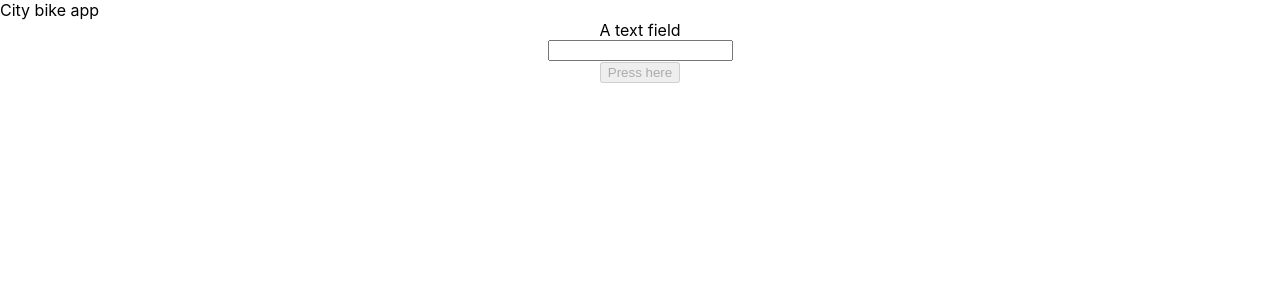
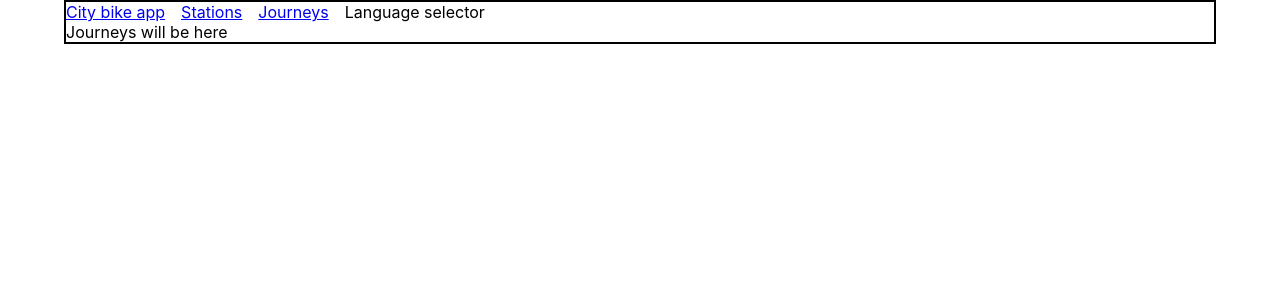
Before and after one commit to mikkohyy/city-bike-app, a React (Create React App) app in the folder client/: page /journeys in a window 1280 px wide. Shown: the top 300 px of the page. Built offline with nearby package versions, Linux system fonts and the light colour scheme.

Commit message:
add preliminary version of the app and its components

```diff
--- a/client/package.json
+++ b/client/package.json
@@ -6,6 +6,7 @@
     "axios": "^1.2.2",
     "react": "^18.2.0",
     "react-dom": "^18.2.0",
+    "react-router-dom": "^6.6.2",
     "react-scripts": "5.0.1",
     "styled-components": "^5.3.6",
     "web-vitals": "^2.1.4"
@@ -45,6 +46,7 @@
     "@types/node": "^18.11.18",
     "@types/react": "^18.0.26",
     "@types/react-dom": "^18.0.10",
+    "@types/react-router-dom": "^5.3.3",
     "@types/styled-components": "^5.1.26",
     "@types/testing-library__jest-dom": "^5.14.5",
     "http-proxy-middleware": "^2.0.6",
--- a/client/src/App.tsx
+++ b/client/src/App.tsx
@@ -1,31 +1,12 @@
-import { useState } from 'react'
-import axios from 'axios'
-import TestComponent from './components/TestComponent'
+import theme from './theme'
+import { ThemeProvider } from 'styled-components'
+import MainContainer from './components/MainContainer'
 
 const App = () => {
-  // eslint-disable-next-line @typescript-eslint/no-explicit-any
-  const [stationData, setStationData] = useState<any>(undefined)
-
-  const handleClick = async () => {
-    try {
-      const responseData = await axios.get('/api/stations')
-      setStationData(responseData.data)
-    } catch (error) {
-      console.log(error)
-    }
-  }
-
   return (
-    <div>
-      <div>City bike app</div>
-      <TestComponent buttonText='Press here' handleClick={handleClick} />
-      {stationData !== undefined
-        ? // eslint-disable-next-line @typescript-eslint/no-explicit-any
-          stationData.map((station: any) => (
-            <div key={station.stationId}>{station.nameInFinnish}</div>
-          ))
-        : undefined}
-    </div>
+    <ThemeProvider theme={theme}>
+      <MainContainer />
+    </ThemeProvider>
   )
 }
 
--- /dev/null
+++ b/client/src/components/ControlBar/index.tsx
@@ -0,0 +1,19 @@
+import styled from 'styled-components'
+import { Link } from 'react-router-dom'
+
+const ControlBarContainer = styled.div`
+  ${(props) => props.theme.components.containers.controlBar}
+`
+
+const ControlBar = () => {
+  return (
+    <ControlBarContainer>
+      <Link to='/'>City bike app</Link>
+      <Link to='/stations'>Stations</Link>
+      <Link to='/journeys'>Journeys</Link>
+      <div>Language selector</div>
+    </ControlBarContainer>
+  )
+}
+
+export default ControlBar
--- /dev/null
+++ b/client/src/components/Journeys/index.tsx
@@ -0,0 +1,5 @@
+const Journeys = () => {
+  return <div>Journeys will be here</div>
+}
+
+export default Journeys
--- /dev/null
+++ b/client/src/components/LanguageSelector/index.tsx
@@ -0,0 +1,5 @@
+const LanguageSelector = () => {
+  return <div>Select language</div>
+}
+
+export default LanguageSelector
--- /dev/null
+++ b/client/src/components/Main/index.tsx
@@ -0,0 +1,5 @@
+const Main = () => {
+  return <div>This is the main view</div>
+}
+
+export default Main
--- /dev/null
+++ b/client/src/components/MainContainer.tsx
@@ -0,0 +1,27 @@
+import { BrowserRouter as Router, Routes, Route } from 'react-router-dom'
+import styled from 'styled-components'
+import Stations from './Stations'
+import Journeys from './Journeys'
+import Main from './Main'
+import ControlBar from './ControlBar'
+
+const StyledMainContainer = styled.div`
+  ${(props) => props.theme.components.containers.mainContainer}
+`
+
+const MainContainer = () => {
+  return (
+    <Router>
+      <StyledMainContainer>
+        <ControlBar />
+        <Routes>
+          <Route path='/' element={<Main />} />
+          <Route path='/stations' element={<Stations />} />
+          <Route path='/journeys' element={<Journeys />} />
+        </Routes>
+      </StyledMainContainer>
+    </Router>
+  )
+}
+
+export default MainContainer
--- /dev/null
+++ b/client/src/components/Stations/index.tsx
@@ -0,0 +1,5 @@
+const Stations = () => {
+  return <div>Stations will be here</div>
+}
+
+export default Stations
--- a/client/src/theme.ts
+++ b/client/src/theme.ts
@@ -3,8 +3,29 @@ const palette = {
   light: '#ffffff',
 }
 
+const generalProperties = {
+  marginFromSides: '4em',
+}
+
+const containers = {
+  mainContainer: {
+    marginLeft: generalProperties.marginFromSides,
+    marginRight: generalProperties.marginFromSides,
+    border: 'solid 2px black',
+  },
+  controlBar: {
+    display: 'flex',
+    flexDirection: 'row',
+    gap: '1em',
+  },
+}
+
 const theme = {
   palette,
+  generalProperties,
+  components: {
+    containers,
+  },
 }
 
 export default theme
```
Also changed, not shown: 2 other files (tests, documents, lock files or other folders).
